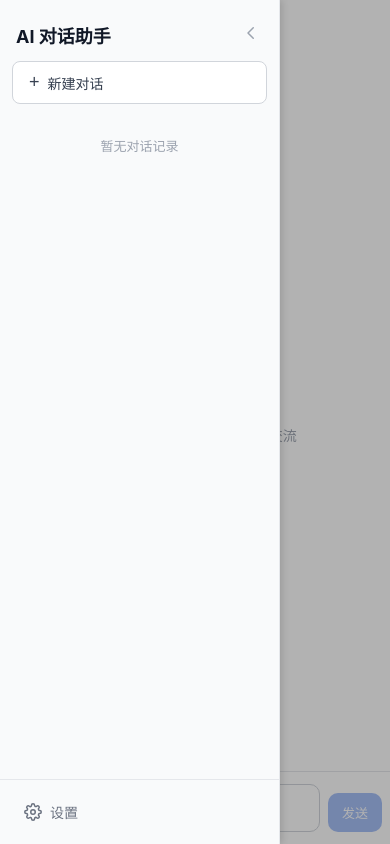
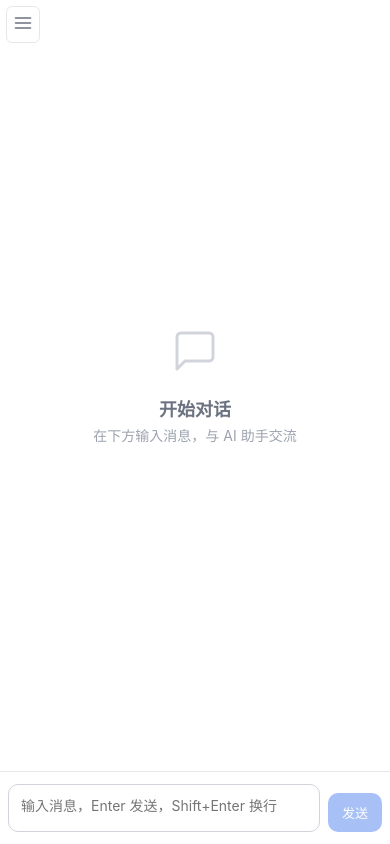
Before and after one commit to rational456/ai-chatbot, a Vue app: page / in a window 390 px wide. Built offline with nearby package versions, Linux system fonts and the light colour scheme.

Commit message:
fix: 手机端默认收起侧边栏 + 设置页隐藏展开按钮

```diff
--- a/src/App.vue
+++ b/src/App.vue
@@ -1,8 +1,19 @@
 <script setup lang="ts">
-import { ref } from 'vue'
+import { ref, computed, onMounted } from 'vue'
+import { useRoute } from 'vue-router'
 import AppSidebar from '@/components/layout/AppSidebar.vue'
 
+const route = useRoute()
 const sidebarOpen = ref(true)
+
+// 手机端默认收起
+onMounted(() => {
+  if (window.innerWidth <= 640) {
+    sidebarOpen.value = false
+  }
+})
+
+const isSettingsPage = computed(() => route.name === 'settings')
 
 const toggleSidebar = () => {
   sidebarOpen.value = !sidebarOpen.value
@@ -29,8 +40,8 @@ const closeSidebar = () => {
 
     <!-- 主区域 -->
     <main class="main-content">
-      <!-- 展开按钮（仅侧边栏收起时显示） -->
-      <button v-if="!sidebarOpen" class="toggle-btn" @click="toggleSidebar" title="展开侧边栏">
+      <!-- 展开按钮（侧边栏收起 + 非设置页时显示） -->
+      <button v-if="!sidebarOpen && !isSettingsPage" class="toggle-btn" @click="toggleSidebar" title="展开侧边栏">
         <svg width="20" height="20" viewBox="0 0 24 24" fill="none" stroke="currentColor" stroke-width="2" stroke-linecap="round" stroke-linejoin="round">
           <line x1="3" y1="6" x2="21" y2="6" />
           <line x1="3" y1="12" x2="21" y2="12" />
```
